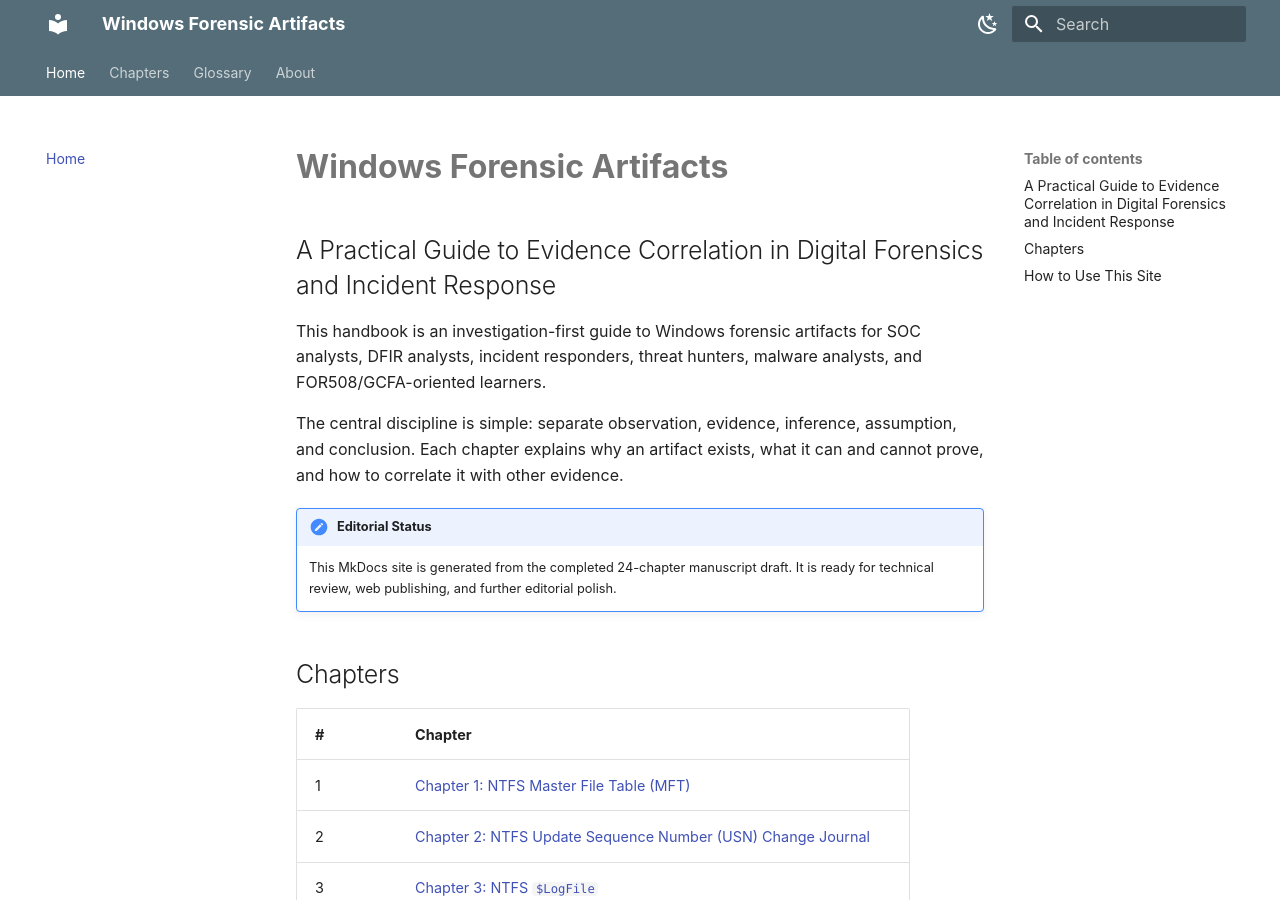
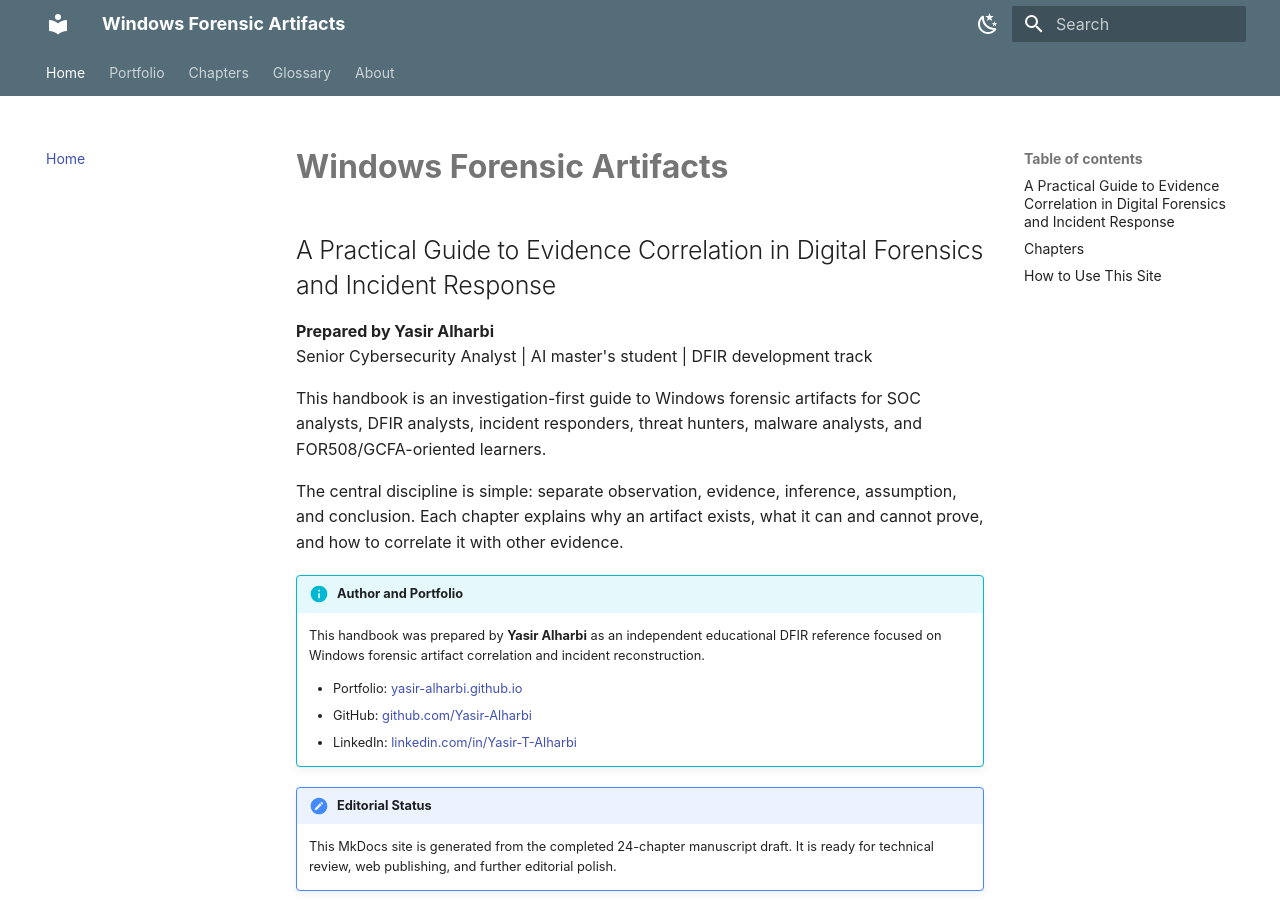
Before and after one commit to Yasir-Alharbi/windows-forensic-artifacts-handbook, an MkDocs documentation site: the page built from docs/index.md, in a window 1280 px wide and 900 px high. Built offline with MkDocs 1.6.1 and Material for MkDocs 9.7.7, drawn with Linux system fonts in a browser that asks for light colours.

Commit message:
Add author and portfolio links

```diff
--- a/docs/index.md
+++ b/docs/index.md
@@ -2,9 +2,19 @@
 
 ## A Practical Guide to Evidence Correlation in Digital Forensics and Incident Response
 
+**Prepared by Yasir Alharbi**
+Senior Cybersecurity Analyst | AI master's student | DFIR development track
+
 This handbook is an investigation-first guide to Windows forensic artifacts for SOC analysts, DFIR analysts, incident responders, threat hunters, malware analysts, and FOR508/GCFA-oriented learners.
 
 The central discipline is simple: separate observation, evidence, inference, assumption, and conclusion. Each chapter explains why an artifact exists, what it can and cannot prove, and how to correlate it with other evidence.
+
+!!! info "Author and Portfolio"
+    This handbook was prepared by **Yasir Alharbi** as an independent educational DFIR reference focused on Windows forensic artifact correlation and incident reconstruction.
+
+    - Portfolio: [yasir-alharbi.github.io](https://yasir-alharbi.github.io/)
+    - GitHub: [github.com/Yasir-Alharbi](https://github.com/Yasir-Alharbi)
+    - LinkedIn: [linkedin.com/in/Yasir-T-Alharbi](https://www.linkedin.com/in/Yasir-T-Alharbi)
 
 !!! note "Editorial Status"
     This MkDocs site is generated from the completed 24-chapter manuscript draft. It is ready for technical review, web publishing, and further editorial polish.
--- a/mkdocs.yml
+++ b/mkdocs.yml
@@ -31,6 +31,7 @@ theme:
 
 nav:
   - Home: index.md
+  - Portfolio: https://yasir-alharbi.github.io/
   - Chapters:
       - "1. Chapter 1: NTFS Master File Table (MFT)": chapters/01-chapter-1-ntfs-master-file-table-mft.md
       - "2. Chapter 2: NTFS Update Sequence Number (USN) Change Journal": chapters/02-chapter-2-ntfs-update-sequence-number-usn-change-journal.md
```
Also changed, not shown: docs/about.md (+10 -0 lines).
